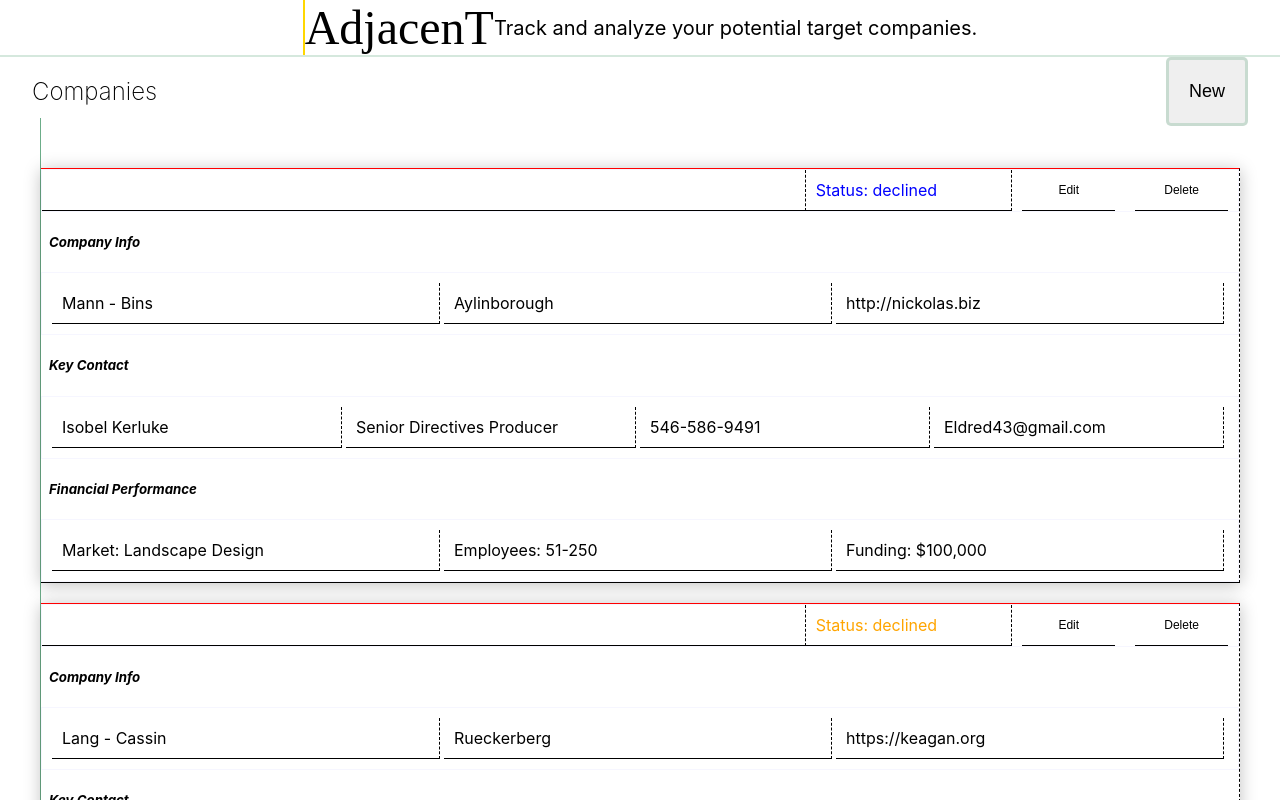
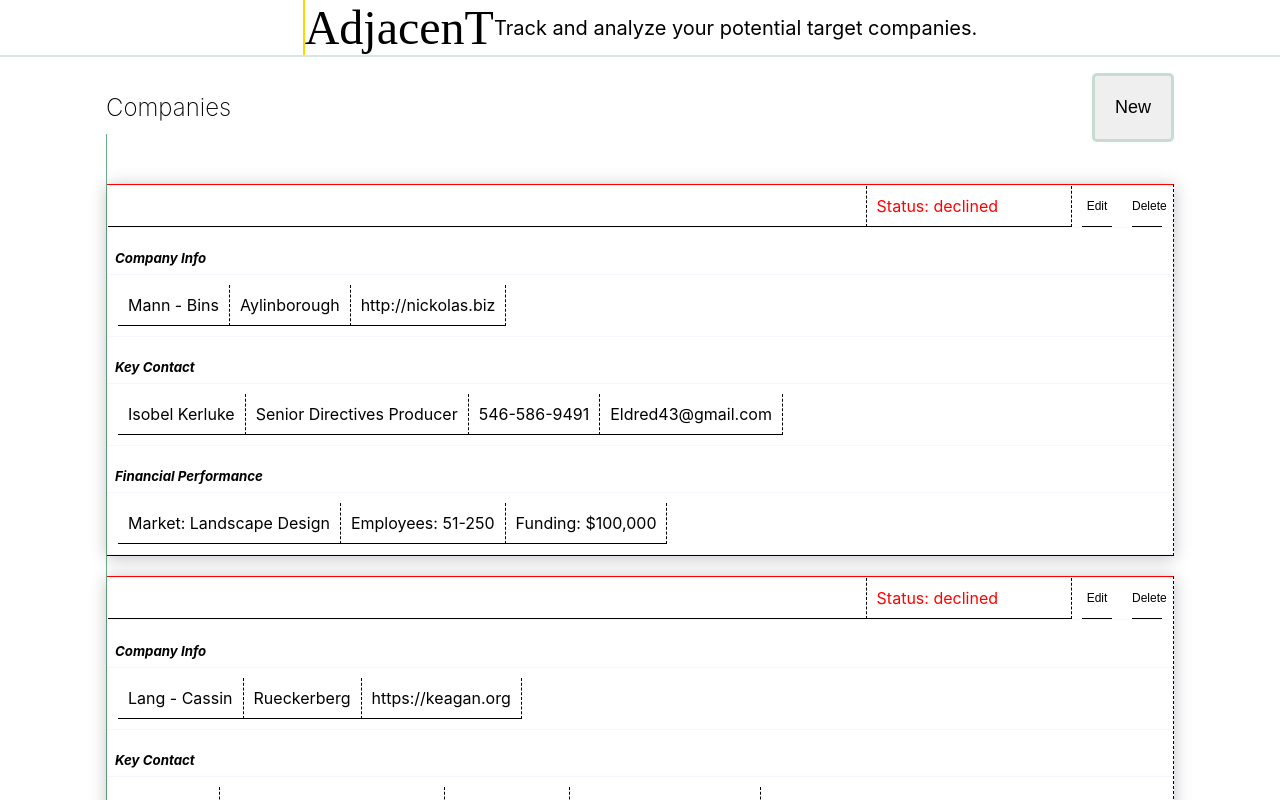
Before and after one commit to parkersmathers/adjacent-app, a React (Create React App) app: page / in a window 1280 px wide. Shown: the top 800 px of the page. Built offline with nearby package versions, Linux system fonts and the light colour scheme; the HTML template or start-up script is replaced by a standard one.

Commit message:
a few styling tweaks and update s

```diff
--- a/src/App.js
+++ b/src/App.js
@@ -7,7 +7,7 @@ import List from "./components/List";
 import { getData } from "./mockData";
 import faker from "faker";
 import "./App.css";
-import { Flex } from "rebass";
+import { Box, Flex } from "rebass";
 
 const App = () => {
   const companiesData = getData();
@@ -77,8 +77,11 @@ const App = () => {
   };
 
   return (
+    <>
+      <Header />
+      <div style={{ maxWidth: 1100, margin: "0 auto" }}>
         <Flex flexDirection="column">
-      <Header />
+          <Box p={3}>
             <main>
               {creating === false && editing === false && (
                 <ListHeader setCreating={setCreating} />
@@ -108,8 +111,11 @@ const App = () => {
                 )}
               </>
             </main>
-      <div className="App-footer" />
+            <Box mb={50} />
+          </Box>
         </Flex>
+      </div>
+    </>
   );
 };
 
--- a/src/components/Header.js
+++ b/src/components/Header.js
@@ -3,20 +3,15 @@ import { Flex, Heading, Text } from "rebass";
 
 const Header = () => (
   <Flex
-    px={[1, 5]}
-    py={0}
+    px={[3, 5]}
+    py={[3, 0]}
     alignItems="center"
     justifyContent="center"
-    css={{
+    style={{
       borderBottom: "2px solid rgba(46, 139, 87, 0.2)",
     }}
   >
-    <Heading
-      fontSize={[4, 6]}
-      css={{
-        borderLeft: "2px solid gold",
-      }}
-    >
+    <Heading fontSize={[5, 6]} style={{ borderLeft: "2px solid gold" }}>
       AdjacenT
     </Heading>
     <Text fontSize={[1, 3]} textAlign="right">
--- a/src/components/ListHeader.js
+++ b/src/components/ListHeader.js
@@ -12,7 +12,7 @@ const Button = styled.button`
 `;
 
 const ListHeader = ({ setCreating }) => (
-  <Box mx={4}>
+  <Box mb={0}>
     <Flex>
       <h2>Companies</h2>
       <Box mx="auto" />
--- a/src/components/ListItem.js
+++ b/src/components/ListItem.js
@@ -1,9 +1,9 @@
 import React from "react";
 import PropTypes from "prop-types";
 import styled from "styled-components";
-import { Flex, Box } from "rebass";
+import { Flex, Box, Text } from "rebass";
 
-const Cell = (props) => <Box mr={1} width={1 / 3} {...props} />;
+const Cell = (props) => <Box {...props} />;
 
 const Row = styled.li`
   border-top: 1px solid red;
@@ -12,6 +12,7 @@ const Row = styled.li`
 
   h5 {
     margin-left: 8px;
+    margin-bottom: 8px;
     font-style: italic;
   }
 `;
@@ -24,36 +25,47 @@ const Button = styled.button`
   font-size: 12px;
   font-weight: 200;
   margin: 0 10px;
-  flex: 1;
+  width: 30px;
 `;
 
-const colors = ["purple", "green", "blue", "orange"];
+const getColor = (status) => {
+  return status === "approved"
+    ? "green"
+    : status === "declined"
+    ? "red"
+    : status === "researching"
+    ? "purple"
+    : status === "pending approval"
+    ? "orange"
+    : "blue";
+};
 
 const ListItem = ({ company, deleteTarget, editTarget }) => {
-  const rand = colors[Math.floor(Math.random() * colors.length)];
+  const color = getColor(company.companyTrackingStatus);
+
   return (
     <Row>
-      <Flex m={0} p={0} color={rand}>
+      <Flex m={0} p={0} color={color}>
         <Box flex={8} />
         <Box flex={2}>Status: {company.companyTrackingStatus}</Box>
         <Button onClick={() => editTarget(company)}>Edit</Button>
         <Button onClick={() => deleteTarget(company.companyId)}>Delete</Button>
       </Flex>
       <h5>Company Info</h5>
-      <Flex>
+      <Flex flexWrap="wrap">
         <Cell>{company.companyName}</Cell>
         <Cell>{company.companyLocation}</Cell>
         <Cell>{company.companyWebsite}</Cell>
       </Flex>
       <h5>Key Contact</h5>
-      <Flex>
+      <Flex flexWrap="wrap">
         <Cell>{company.contactName}</Cell>
         <Cell>{company.contactJobTitle}</Cell>
         <Cell>{company.contactPhone}</Cell>
         <Cell>{company.contactEmail}</Cell>
       </Flex>
       <h5>Financial Performance</h5>
-      <Flex>
+      <Flex flexWrap="wrap">
         <Cell>Market: {company.companyMarket}</Cell>
         <Cell>Employees: {company.companySize}</Cell>
         <Cell>Funding: ${company.companyFunding}</Cell>
--- a/src/components/StyledForm.js
+++ b/src/components/StyledForm.js
@@ -2,11 +2,11 @@ import styled from "styled-components";
 
 const StyledForm = styled.form`
   max-width: 550px;
-  padding: 30px 75px;
+  padding: 30px 10px;
   margin: 0 auto;
   background-color: rgb(255, 248, 250);
-  border-left: 1px solid lightblue;
-  border-right: 1px solid lightblue;
+  // border-left: 1px solid lightblue;
+  // border-right: 1px solid lightblue;
 
   section h2 {
     border-bottom: 1px solid lightgray;
```
Also changed, not shown: 1 other file (tests, documents, lock files or other folders). Lines whose indentation alone changed are shown as unchanged.
